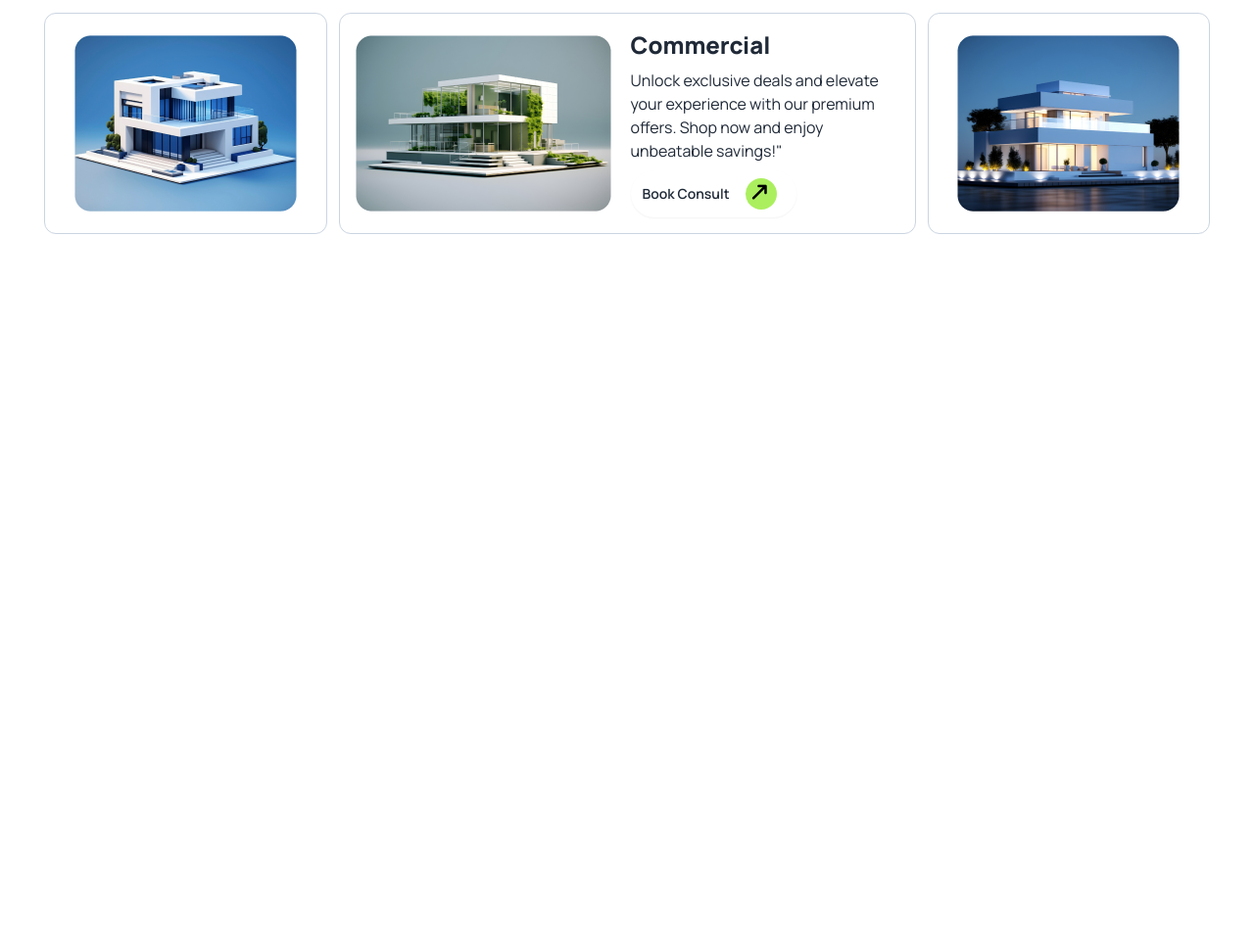
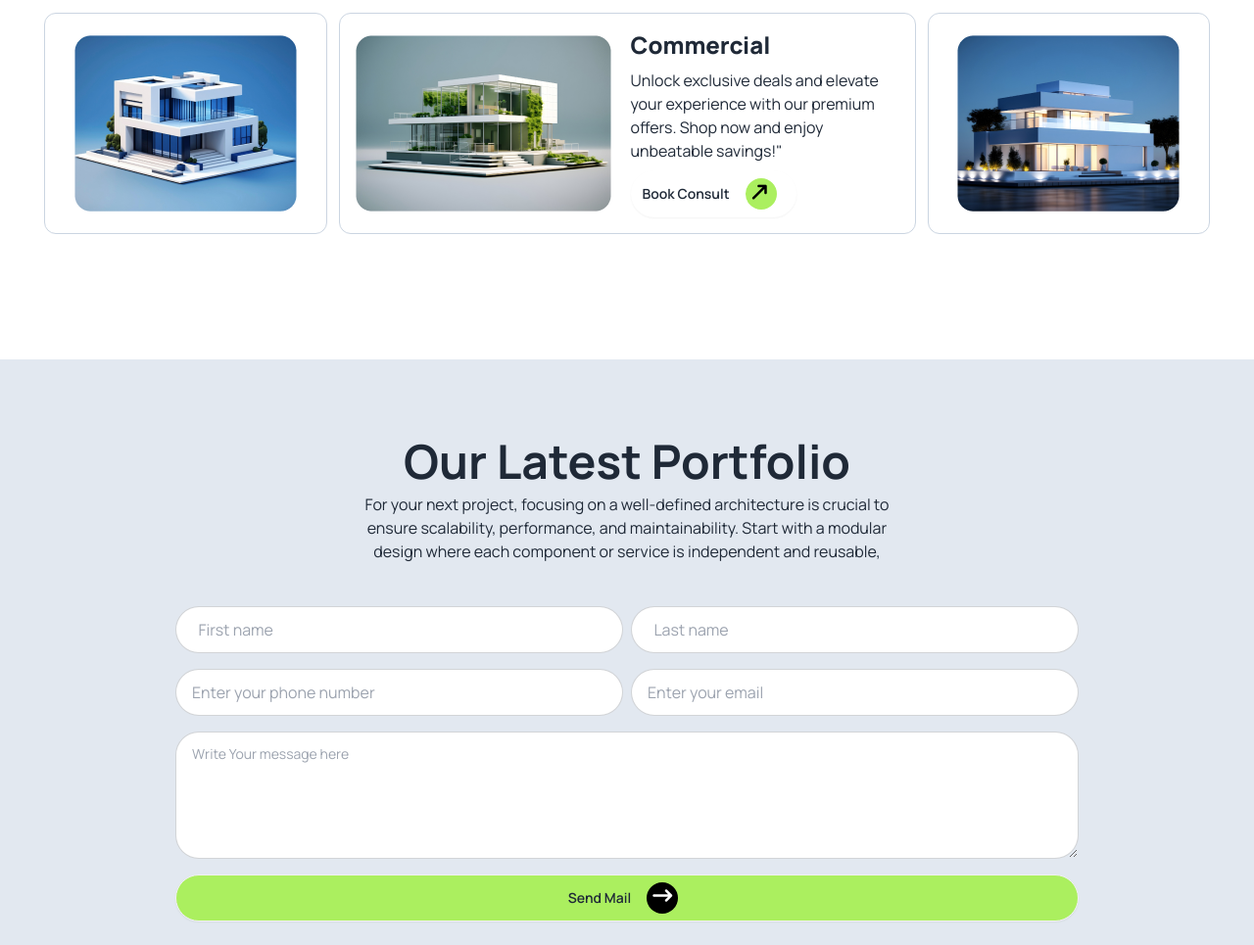
Before and after one commit to parvezahmed2/daisy_architect, a plain HTML site: page index.html in a window 1280 px wide. Shown: the part 2806-3771 px from the top of the page at 98% size. Before the commit the page ends 3045 px from the top, so only its background shows below. Drawn offline with nearby package versions, Linux system fonts and the light colour scheme.

Commit message:
form section done

```diff
--- a/index.html
+++ b/index.html
@@ -231,7 +231,7 @@
 
 
 <!-- our latest portfolio -->
-        <section class=" w-full mt-20   mx-auto h-[500px] bg-white pt-[80px]  ">
+        <section class=" w-full mt-20   mx-auto   bg-white pt-[80px] pb-32 ">
 
                  <div class="flex justify-center">
                     <button class="btn rounded-full mt-2"> <i class="fa-solid fa-arrow-right-long  "></i> Explore our Latest works</button>
@@ -301,6 +301,44 @@
 
         </section>
 
+
+
+
+   <!-- form section       -->
+
+   <section class="mt-20">
+
+
+    <h1 class=" text-center font-bold text-5xl mt-2">Our Latest Portfolio </h1>
+    <p class="text-center  mt-2">For your next project, focusing on a well-defined architecture is crucial to <br>ensure scalability, performance, and maintainability. Start with a modular <br> design where each component or service is independent and reusable,</p>
+      <form class=" bg-transparent  p-6 rounded-lg mt-5   lg:w-[970px] mx-auto ">
+
+        <div class="mb-4 flex gap-2 flex-col lg:flex-row">
+          <input type="text" id="first-name" class="input input-bordered w-full rounded-3xl" placeholder="  First name">
+          <input type="text" id="last-name" class="input input-bordered w-full rounded-3xl" placeholder="  Last name">
+        </div>
+
+
+
+        <div class="mb-4 flex gap-2 flex-col lg:flex-row">
+          <input type="tel" id="phone-number" class="input input-bordered w-full rounded-3xl" placeholder="Enter your phone number"  >
+          <input type="email" id="email" class="input input-bordered w-full rounded-3xl" placeholder="Enter your email">
+        </div>
+
+         <div class="mb-4 flex gap-2">
+          <textarea  class="textarea textarea-bordered w-full rounded-3xl" rows="4" placeholder="Write Your message here"></textarea>
+         </div>
+
+
+
+        <button type="submit" class="btn bg-[#ABEF5F] w-full rounded-3xl">Send Mail  <span class="mx-2 w-8 px-1 text-xl h-8 rounded-full bg-black"><i class="fa-solid text-white fa-arrow-right-long  "></i> </span> </button>
+      </form>
+
+
+
+
+   </section>
+
     </main>
 
 
```
